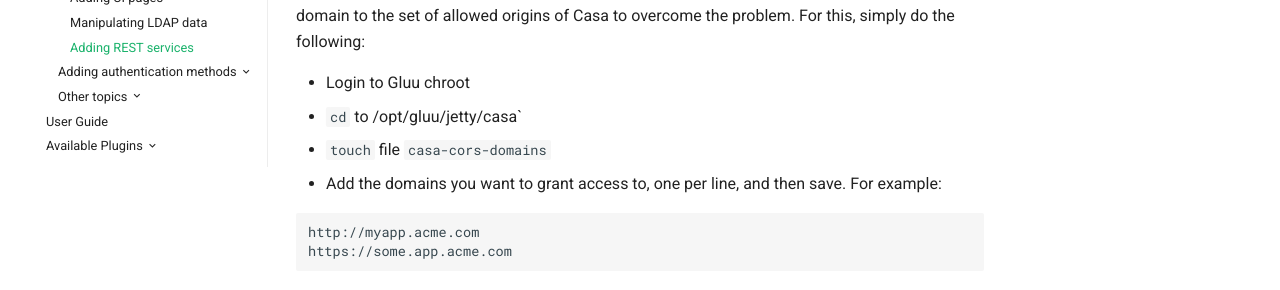
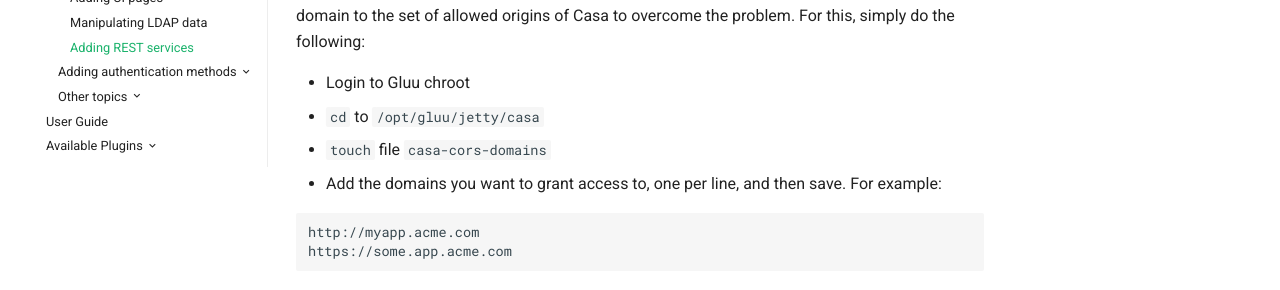
Before and after one commit to shmorri/docs-casa-prod, an MkDocs documentation site: the page built from docs/source/developer/rest-services.md, in a window 1280 px wide and 900 px high, scrolled down 1266 px. Shown: the part 314-604 px from the top of the window. Built offline with MkDocs 1.6.1, drawn with Linux system fonts in a browser that asks for light colours; old or Windows-style settings are respelled for this version of MkDocs.

Commit message:
missing backtick

```diff
--- a/docs/source/developer/rest-services.md
+++ b/docs/source/developer/rest-services.md
@@ -41,7 +41,7 @@ Casa uses the RESTEasy 3.0 library (an implementation of JAX-RS 2.0 specificatio
 When building client-side only applications (HTML+CSS), accessing services located in servers not in the same origin domain can be a big blocker. For this reasons, you can add your origin domain to the set of allowed origins of Casa to overcome the problem. For this, simply do the following:
 
 - Login to Gluu chroot
-- `cd` to /opt/gluu/jetty/casa`
+- `cd` to `/opt/gluu/jetty/casa`
 - `touch` file `casa-cors-domains`
 - Add the domains you want to grant access to, one per line, and then save. For example:
 
```
